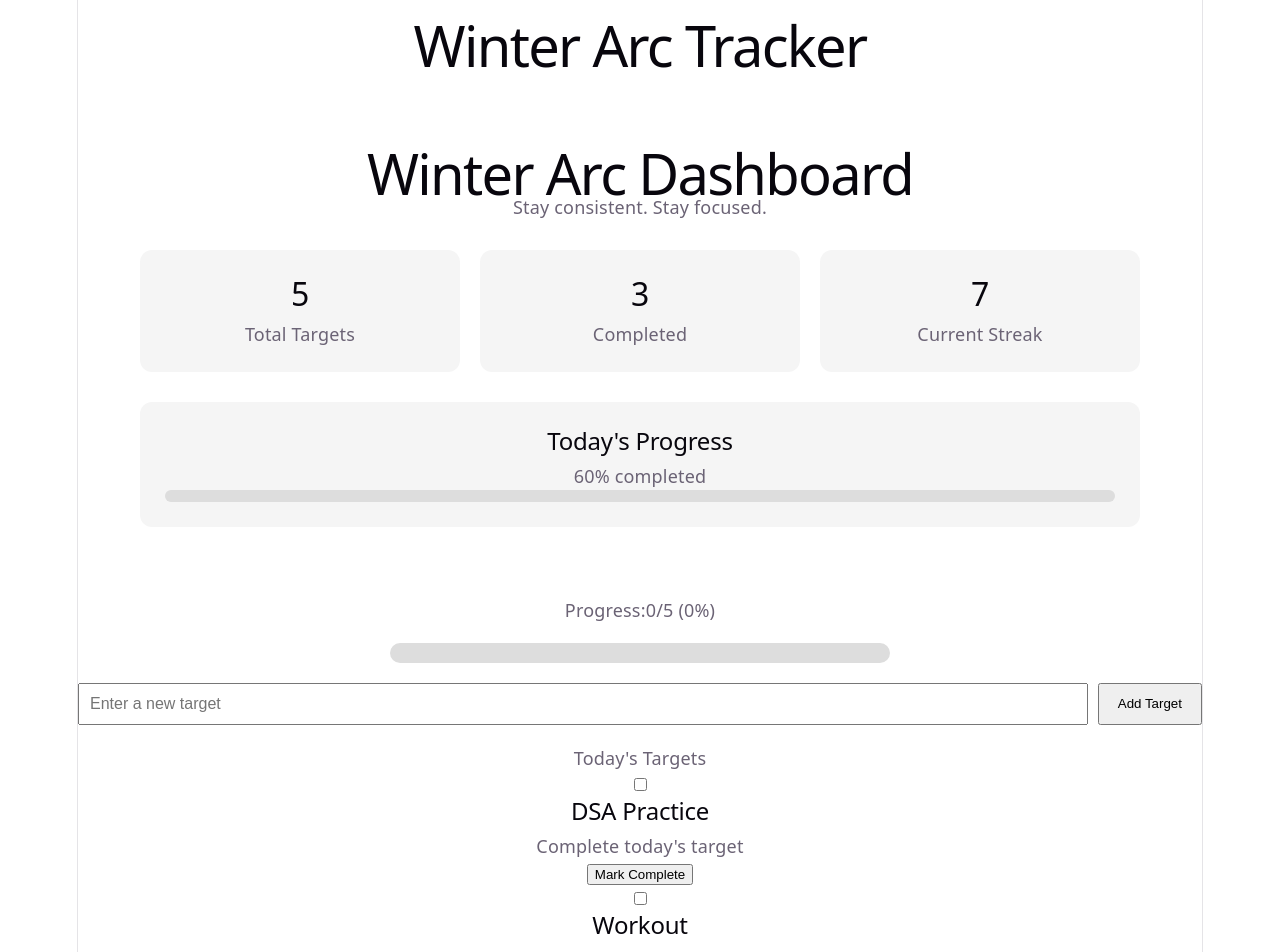
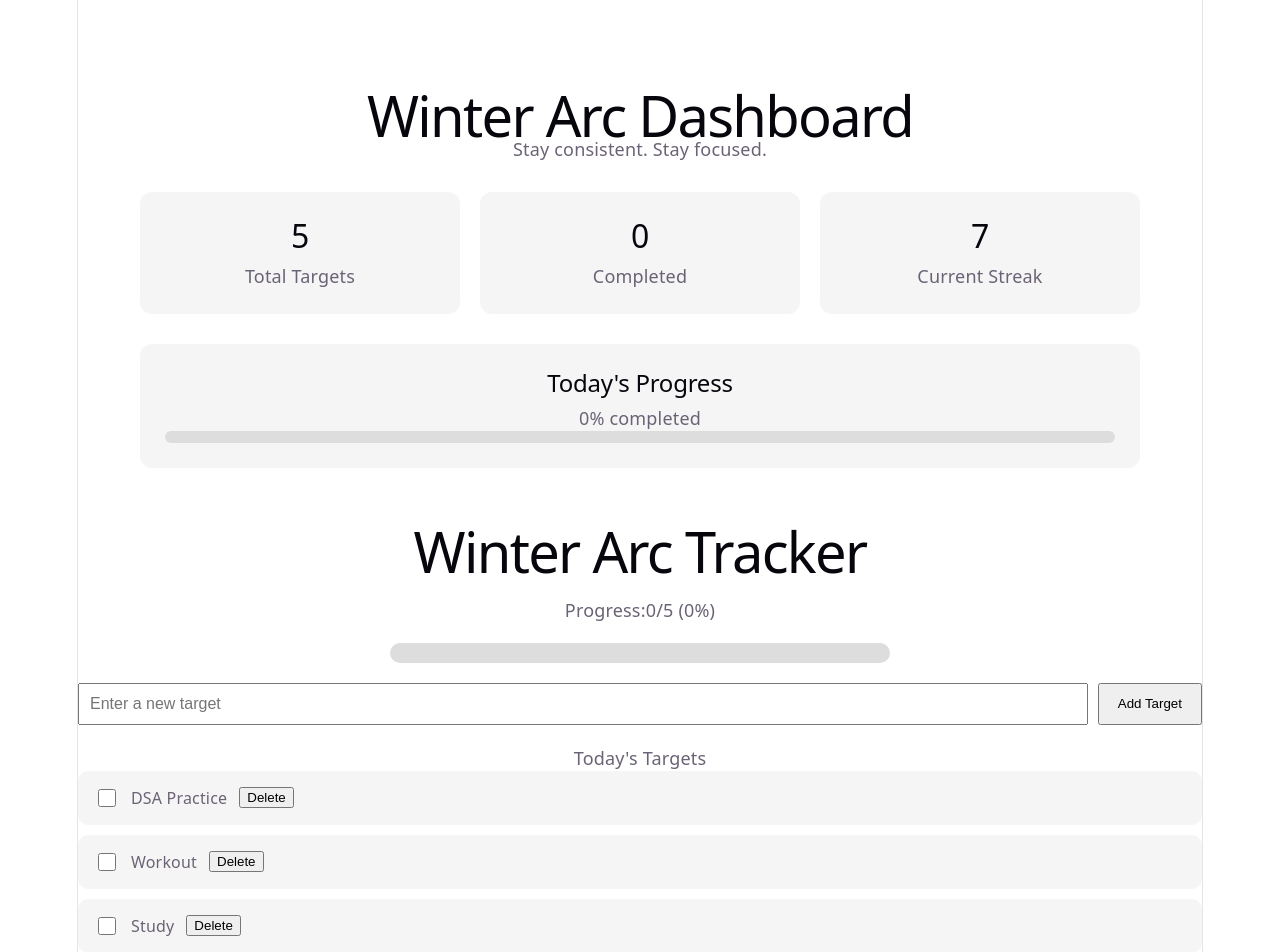
Before and after one commit to vibhulala/winter-arc-tracker, a React app in the folder FRONTEND/: page / in a window 1280 px wide. Shown: the top 952 px of the page. Built offline with nearby package versions, Linux system fonts and the light colour scheme; the HTML template or start-up script is replaced by a standard one.

Commit message:
day 11 - we had basically updated the target section and also we had added the deletion part

```diff
--- a/FRONTEND/src/App.css
+++ b/FRONTEND/src/App.css
@@ -282,3 +282,33 @@
   height: 100%;
   border-radius: 10px;
 }
+/* ================================
+   Daily Target Card
+================================ */
+
+.daily-target {
+  display: flex;
+  align-items: center;
+  gap: 12px;
+  padding: 14px 16px;
+  margin-bottom: 10px;
+  border-radius: 10px;
+  background: #f5f5f5;
+}
+
+.daily-target input {
+  width: 18px;
+  height: 18px;
+  cursor: pointer;
+}
+
+.daily-target span {
+  font-size: 16px;
+}
+
+/* Completed Target */
+
+.daily-target .completed {
+  text-decoration: line-through;
+  opacity: 0.6;
+}
--- a/FRONTEND/src/App.jsx
+++ b/FRONTEND/src/App.jsx
@@ -70,6 +70,11 @@ function App() {
       )
     )
   }
+  const handleDeleteTarget = (id) => {
+  setTargets((prevTargets) =>
+    prevTargets.filter((target) => target.id !== id)
+  )
+}
   const handleAddTarget = (e) => {
   e.preventDefault()
 
@@ -104,9 +109,13 @@ function App() {
   return (
 
     <div>
+      <Dashboard
+  totalTargets={targets.length}
+  completedTargets={completedCount}
+  progressPercentage={progressPercentage}
+/>
+
       <h1>Winter Arc Tracker</h1>
-
-      <Dashboard />
 
       <ProgressBar
         completedCount={completedCount}
@@ -133,6 +142,7 @@ function App() {
           name={target.name}
           completed={target.completed}
           onToggle={() => handleToggle(target.id)}
+          onDelete={() => handleDeleteTarget(target.id)}
         />
       ))}
     </div>
--- a/FRONTEND/src/components/DailyTarget.jsx
+++ b/FRONTEND/src/components/DailyTarget.jsx
@@ -1,25 +1,26 @@
-function DailyTarget({ name, completed, onToggle }) {
+function DailyTarget({
+  name,
+  completed,
+  onToggle,
+  onDelete
+}) {
   return (
-    <div>
+    <div className="daily-target">
+
       <input
         type="checkbox"
         checked={completed}
         onChange={onToggle}
       />
 
-      <h2>{name}</h2>
+      <span className={completed ? 'completed' : ''}>
+        {name}
+      </span>
 
-      <p>
-        {completed
-          ? 'Target Completed! 🎉'
-          : "Complete today's target"}
-      </p>
+      <button onClick={onDelete}>
+        Delete
+      </button>
 
-      <button onClick={onToggle}>
-        {completed
-          ? 'Mark Incomplete'
-          : 'Mark Complete'}
-      </button>
     </div>
   )
 }
--- a/FRONTEND/src/components/Dashboard.jsx
+++ b/FRONTEND/src/components/Dashboard.jsx
@@ -1,9 +1,9 @@
-function Dashboard() {
-  const dashboardData = {
-    totalTargets: 5,
-    completedTargets: 3,
-    streak: 7
-  }
+function Dashboard({
+  totalTargets,
+  completedTargets,
+  progressPercentage
+}) {
+  const streak = 7
 
   return (
     <div className="dashboard">
@@ -15,17 +15,17 @@ function Dashboard() {
       <div className="summary-cards">
 
         <div className="summary-card">
-          <h2>{dashboardData.totalTargets}</h2>
+          <h2>{totalTargets}</h2>
           <p>Total Targets</p>
         </div>
 
         <div className="summary-card">
-          <h2>{dashboardData.completedTargets}</h2>
+          <h2>{completedTargets}</h2>
           <p>Completed</p>
         </div>
 
         <div className="summary-card">
-          <h2>{dashboardData.streak}</h2>
+          <h2>{streak}</h2>
           <p>Current Streak</p>
         </div>
 
@@ -35,12 +35,12 @@ function Dashboard() {
 
         <h2>Today's Progress</h2>
 
-        <p>60% completed</p>
+        <p>{progressPercentage}% completed</p>
 
         <div className="dashboard-progress-bar">
           <div
             className="dashboard-progress-fill"
-            style={{ width: '60%' }}
+            style={{ width: `${progressPercentage}%` }}
           ></div>
         </div>
 
```
Also changed, not shown: 1 other file (tests, documents, lock files or other folders).
